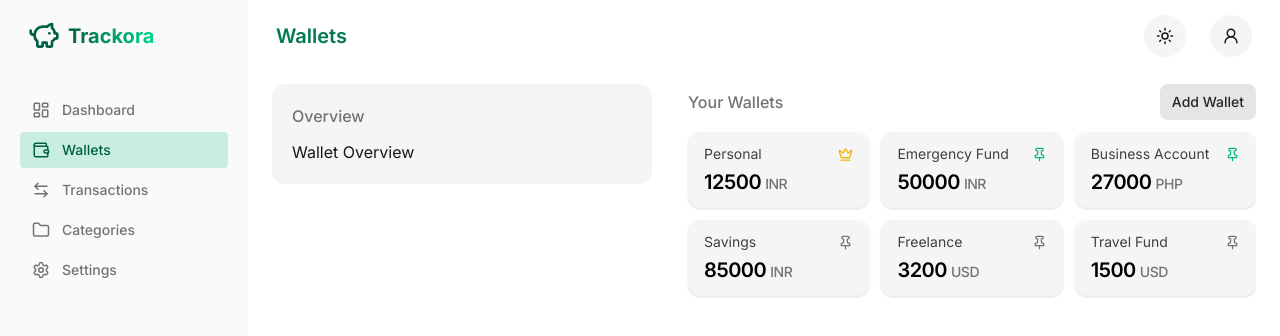
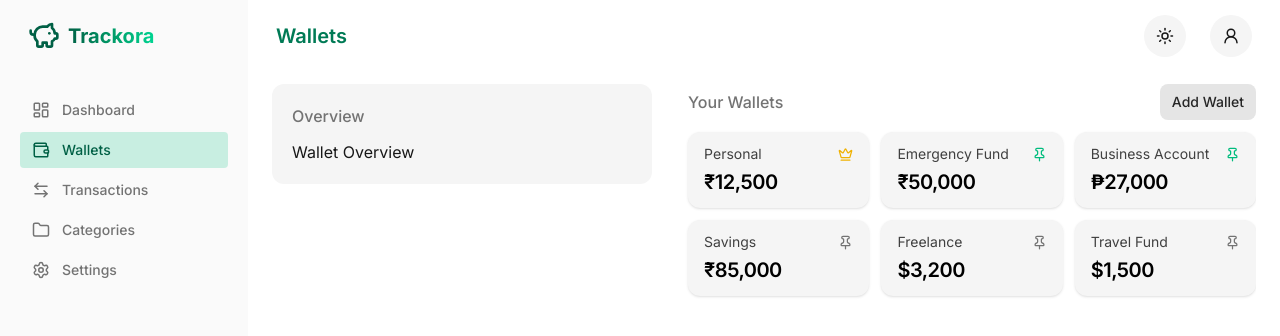
Before and after one commit to Tiru0067/Trackora, a React (Vite) app in the folder client/: page /wallets in a window 1280 px wide. Shown: the top 336 px of the page. Built offline with nearby package versions, Linux system fonts and the light colour scheme.

Commit message:
feat: apply currency formatter to wallet list

```diff
--- a/client/src/components/wallets/WalletList.jsx
+++ b/client/src/components/wallets/WalletList.jsx
@@ -3,6 +3,7 @@ import { useContext } from "react";
 import { Pin, Crown, ArrowRight } from "lucide-react";
 import { motion as Motion } from "motion/react";
 import { useNavigate } from "react-router-dom";
+import { formatCurrency } from "../../utils/formatCurrency";
 
 const WalletList = () => {
   const { wallets, togglePinWallet, selectedWalletId, setSelectedWalletId } =
@@ -63,10 +64,7 @@ const WalletList = () => {
           </div>
 
           <p className="text-lg md:text-xl font-semibold text-black dark:text-neutral-200 whitespace-nowrap tracking-tight">
-            {wallet.balance}
-            <span className="ml-1 text-sm font-medium text-neutral-500 dark:text-neutral-400">
-              {wallet.currency}
-            </span>
+            {formatCurrency(wallet.balance, wallet.currency)}
           </p>
         </Motion.li>
       ))}
```
